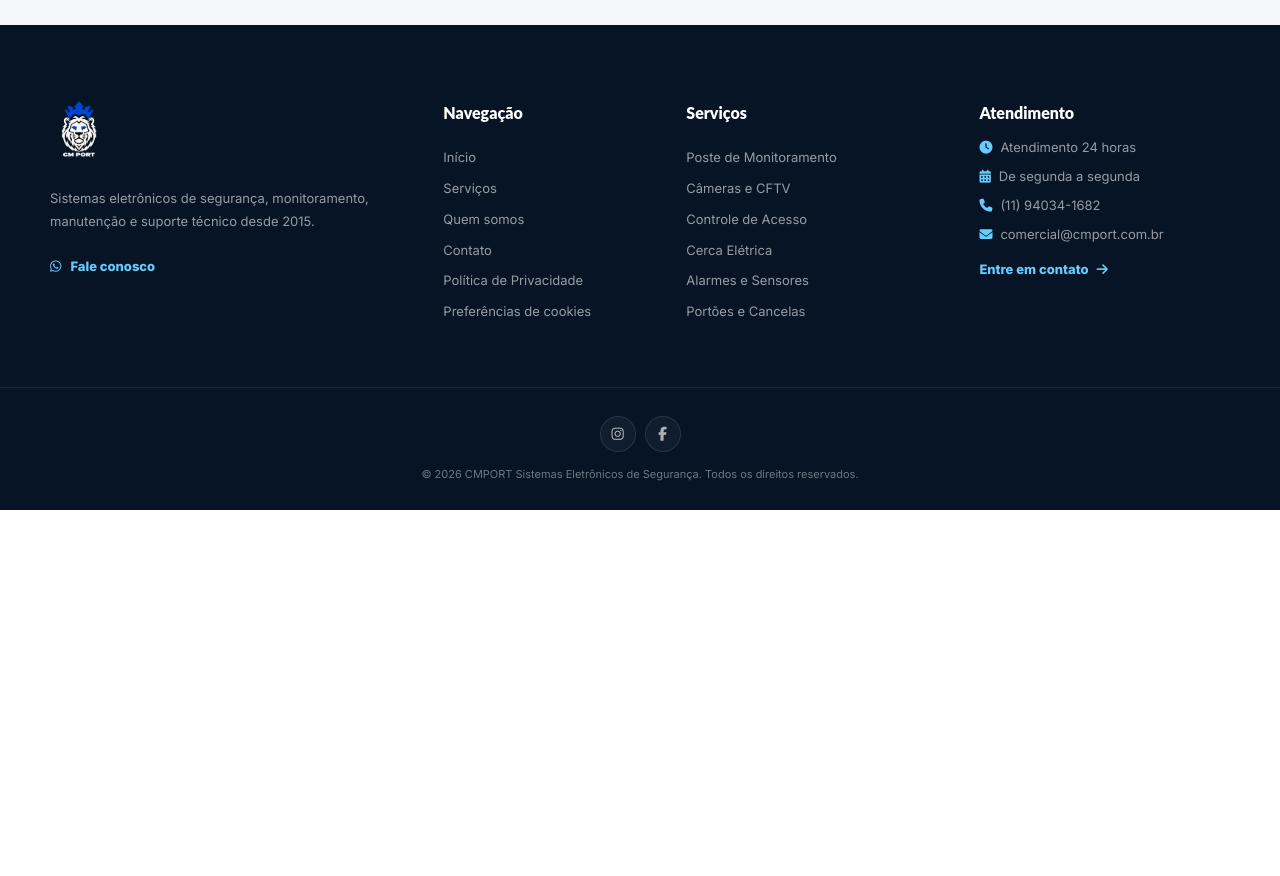
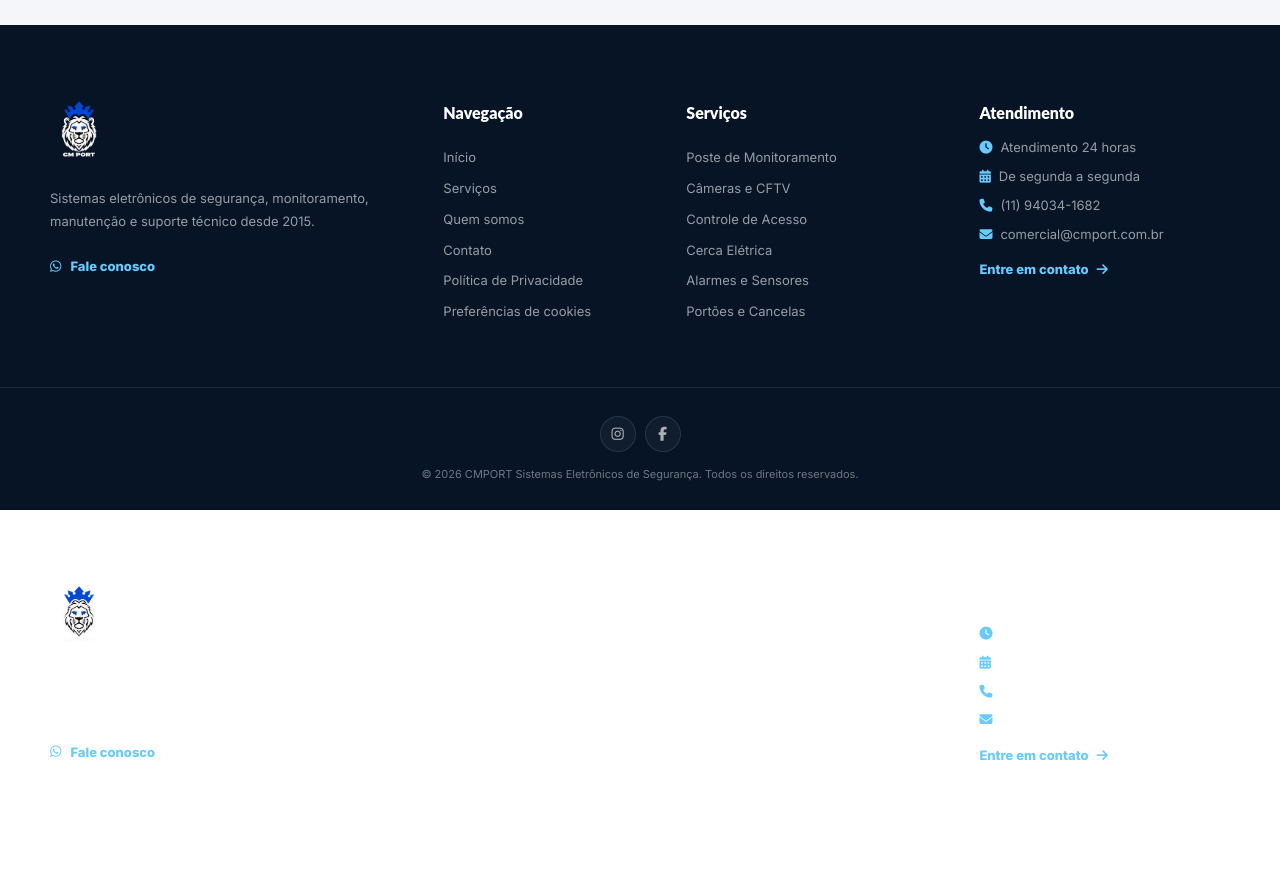
Before and after one commit to jhetecnologia/cmport, a plain HTML site: page quem-somos.html in a window 1280 px wide. Shown: the part 3763-4639 px from the top of the page. Before the commit the page ends 4273 px from the top, so only its background shows below. Drawn offline with Linux system fonts and the light colour scheme.

Commit message:
Update quem-somos.html

```diff
--- a/quem-somos.html
+++ b/quem-somos.html
@@ -718,6 +718,67 @@ body {
     </div>
 
 </footer>
+    <div class="container footer-container">
+
+        <div class="footer-brand">
+            <a href="index.html" class="footer-logo" aria-label="CMPORT - Página inicial">
+                <img src="Logo.png" alt="CMPORT Sistemas Eletrônicos de Segurança">
+            </a>
+            <p>
+                Sistemas eletrônicos de segurança, monitoramento,
+                manutenção e suporte técnico desde 2015.
+            </p>
+            <a href="https://api.whatsapp.com/send?phone=5511940341682&text=Ol%C3%A1%2C%20gostaria%20de%20solicitar%20um%20atendimento%20da%20CMPORT." class="footer-whatsapp" target="_blank" rel="noopener noreferrer">
+                <i class="fa-brands fa-whatsapp"></i>
+                Fale conosco
+            </a>
+        </div>
+
+        <div class="footer-column">
+            <h3>Navegação</h3>
+            <a href="index.html">Início</a>
+            <a href="serviços.html">Serviços</a>
+            <a href="quem-somos.html">Quem somos</a>
+            <a href="contato.html">Contato</a>
+            <a href="politica.html">Política de Privacidade</a>
+            <a href="#" data-cookie-settings>Preferências de cookies</a>
+        </div>
+
+        <div class="footer-column">
+            <h3>Serviços</h3>
+            <a href="index.html#poste-monitoramento">Poste de Monitoramento</a>
+            <a href="serviços.html">Câmeras e CFTV</a>
+            <a href="serviços.html">Controle de Acesso</a>
+            <a href="serviços.html">Cerca Elétrica</a>
+            <a href="serviços.html">Alarmes e Sensores</a>
+            <a href="serviços.html">Portões e Cancelas</a>
+        </div>
+
+        <div class="footer-contact">
+            <h3>Atendimento</h3>
+            <span><i class="fa-solid fa-clock"></i> Atendimento 24 horas</span>
+            <span><i class="fa-solid fa-calendar-days"></i> De segunda a segunda</span>
+            <span><i class="fa-solid fa-phone"></i> (11) 94034-1682</span>
+            <span><i class="fa-solid fa-envelope"></i> comercial@cmport.com.br</span>
+            <a href="contato.html" class="footer-contact-link">
+                Entre em contato
+                <i class="fa-solid fa-arrow-right"></i>
+            </a>
+        </div>
+
+    </div>
+
+    <div class="footer-bottom">
+        <div class="container footer-bottom-inner">
+            <div class="footer-social">
+                <a href="https://www.instagram.com/cmport_/" target="_blank" rel="noopener noreferrer" aria-label="Instagram da CMPORT"><i class="fa-brands fa-instagram"></i></a>
+                <a href="https://www.facebook.com/cmport.sistemas/" target="_blank" rel="noopener noreferrer" aria-label="Facebook da CMPORT"><i class="fa-brands fa-facebook-f"></i></a>
+            </div>
+            <p>© 2026 CMPORT Sistemas Eletrônicos de Segurança. Todos os direitos reservados.</p>
+        </div>
+    </div>
+
+</footer>
 
 <a href="https://api.whatsapp.com/send?phone=5511940341682&text=Ol%C3%A1%2C%20gostaria%20de%20solicitar%20um%20atendimento%20da%20CMPORT." class="whatsapp-float" target="_blank" rel="noopener noreferrer" aria-label="Falar com a CMPORT pelo WhatsApp">
     <i class="fa-brands fa-whatsapp"></i>
```
